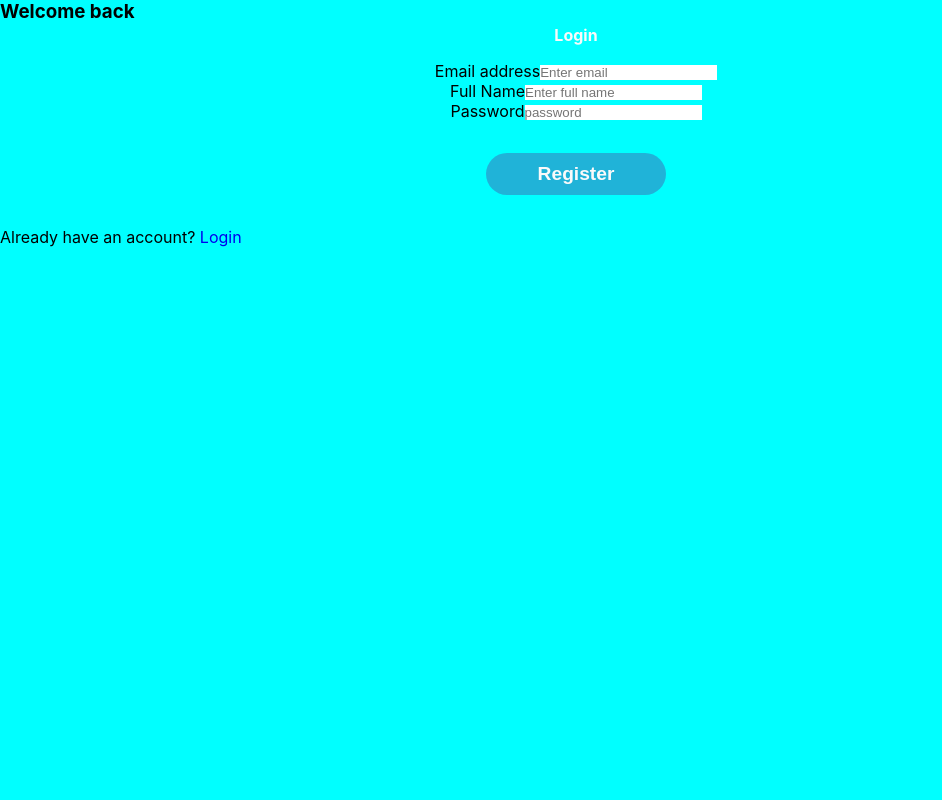
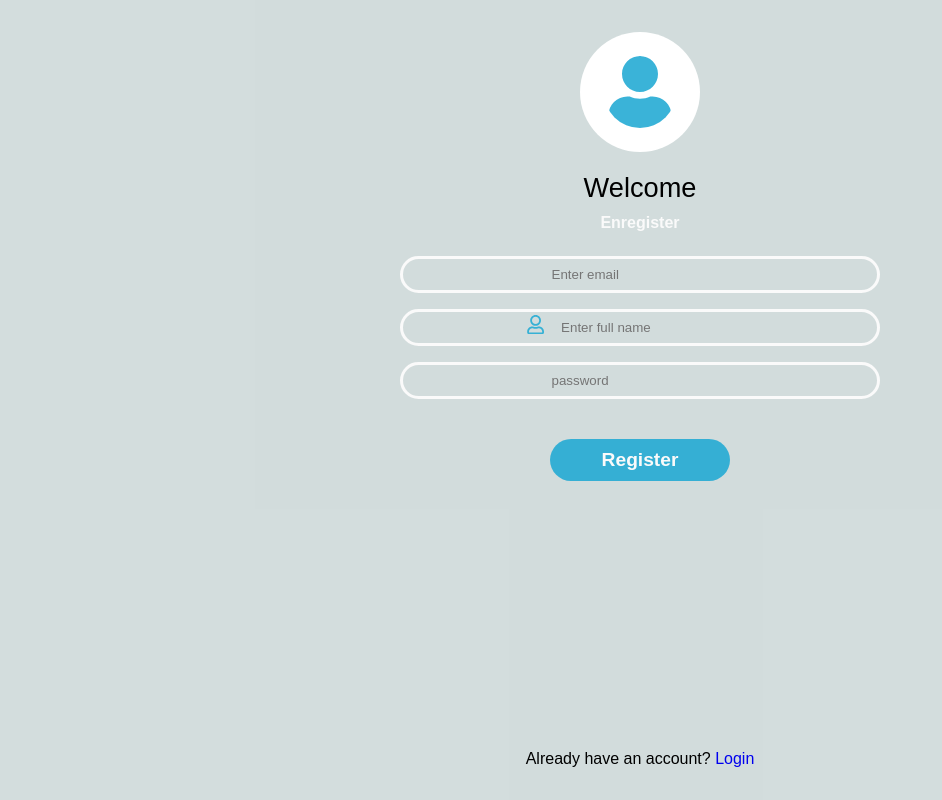
Before and after one commit to azy64/book-an-appointment-front-end, a React (Create React App) app: page /register in a window 1280 px wide. Shown: the whole page, without its empty margins (0-942 px from the left). Built offline with nearby package versions, Linux system fonts and the light colour scheme.

Commit message:
Style the register page

```diff
--- a/src/App.js
+++ b/src/App.js
@@ -17,7 +17,6 @@ const bodyStyle = {
   boxSizing: 'border-box',
   padding: '0',
   margin: '0',
-  // backgroundColor: '#f5f6fa',
   background: 'aqua',
 };
 
--- a/src/components/Auth/Register.js
+++ b/src/components/Auth/Register.js
@@ -1,22 +1,26 @@
 /* eslint-disable jsx-a11y/label-has-associated-control */
 import React from 'react';
 import { Link } from 'react-router-dom';
+import { FaRegUser, FaUser } from 'react-icons/fa';
+import styles from '../scss/Login.module.scss';
 
 const Register = () => (
-  <section className="register">
-    <h3>Welcome back</h3>
+  <section className={styles['login-register']}>
+    <div className={styles.loginIcon}><FaUser /></div>
+    <h2>Welcome</h2>
     <form action="">
-      <h4>Login</h4>
-      <div className="form-group">
-        <label htmlFor="Email1">Email address</label>
+      <h4>Enregister</h4>
+      <div className={styles['form-group']}>
+        {/* <label htmlFor="Email1">Email address</label> */}
         <input type="email" className="form-control" id="Email1" placeholder="Enter email" />
       </div>
-      <div className="form-group">
-        <label htmlFor="name">Full Name</label>
+      <div className={styles['form-group']}>
+        {/* <label htmlFor="name">Full Name</label> */}
+        <span className={styles.icon}><FaRegUser /></span>
         <input type="text" className="form-control" id="name" placeholder="Enter full name" />
       </div>
-      <div className="form-group">
-        <label htmlFor="password">Password</label>
+      <div className={styles['form-group']}>
+        {/* <label htmlFor="password">Password</label> */}
         <input type="password" className="form-control" id="password" placeholder="password" />
       </div>
       <button type="submit">Register</button>
--- a/src/components/landingPage/LandingPage.js
+++ b/src/components/landingPage/LandingPage.js
@@ -3,6 +3,7 @@ import BackgroundSlider from 'react-background-slider';
 import { Link } from 'react-router-dom';
 import image1 from '../../images/landing1.jpg';
 import image2 from '../../images/landing2.jpg';
+import logo from '../../images/logo.png';
 import styles from '../scss/LandingPage.module.scss';
 
 const LandingPage = () => (
@@ -13,15 +14,18 @@ const LandingPage = () => (
       transition={2}
     />
     <div className={styles.landing}>
+      <div className={styles.image}>
+        <img src={logo} alt="logo" />
+      </div>
       <h1>Welcome Back</h1>
       <h3>Login to your account</h3>
       <Link to="/login" style={{ textDecoration: 'none' }}>
         <button type="button" className="login">Login</button>
       </Link>
-      <div>
-        <nav />
-        <h3>MY DOCTOR</h3>
-        <nav />
+      <div className={styles.sousTitle}>
+        <span />
+        <h4>MY DOCTOR</h4>
+        <span />
       </div>
       <p>
         Don&apos;t have an account?
--- a/src/index.css
+++ b/src/index.css
@@ -1,6 +1,6 @@
 body {
   width: 100%;
-  height: 100vh;
+  height: 100%;
   box-sizing: border-box;
   padding: 0;
   margin: 0;
```
